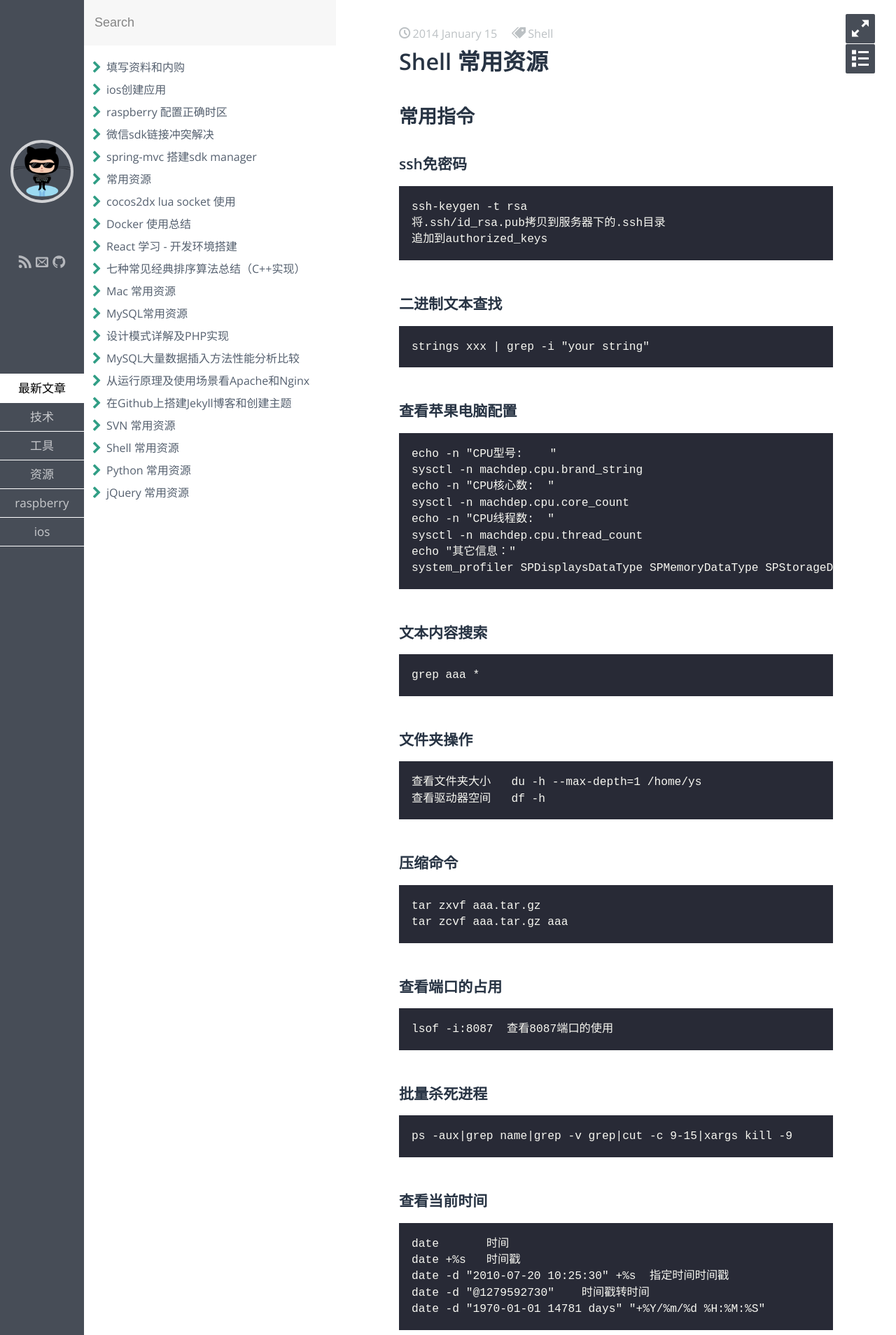
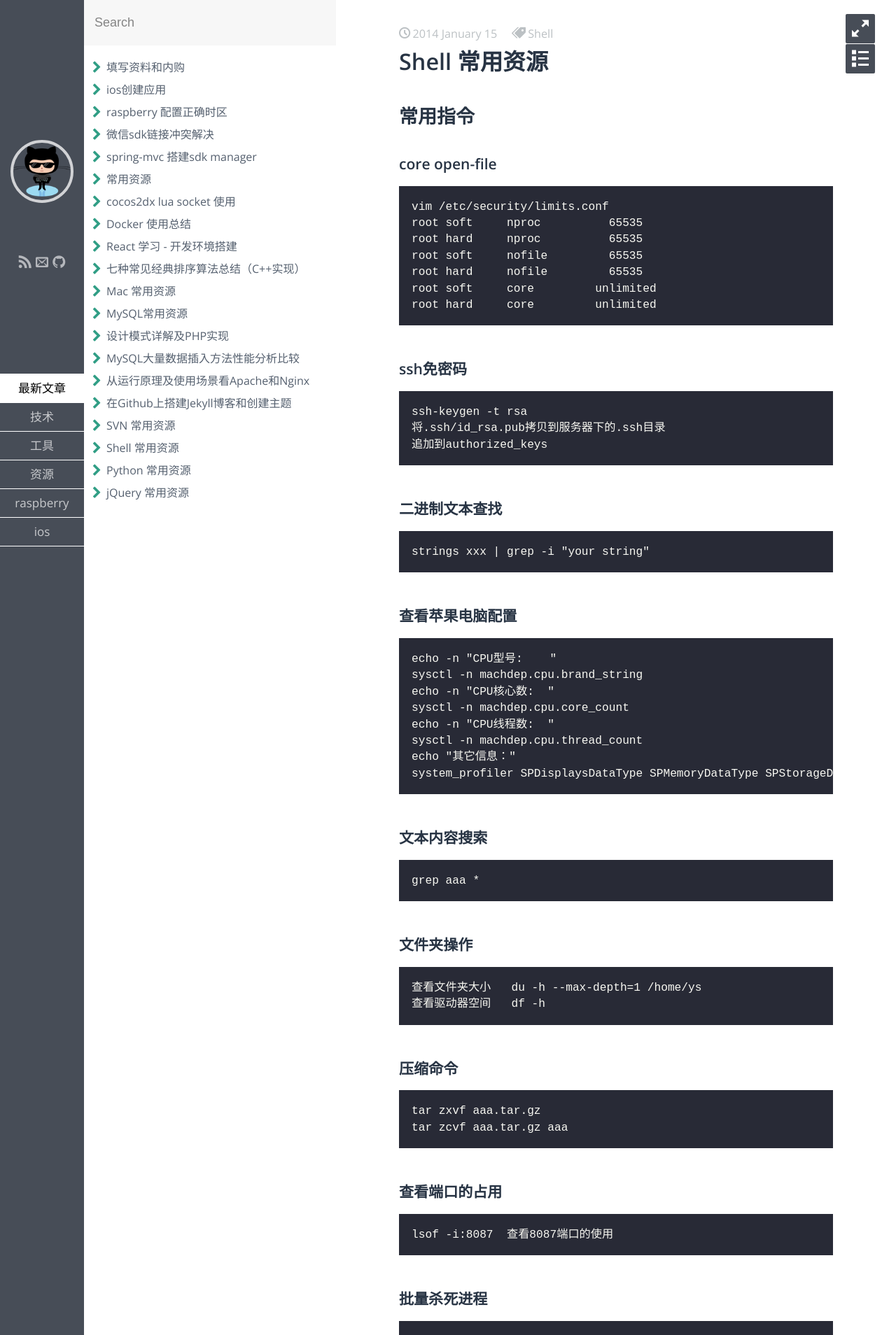
Before and after one commit to zhjzjnb/zhjzjnb.github.io, a Jekyll site: the page built from _posts/resource/2014-01-15-general-shell-resources.md, in a window 1280 px wide. Shown: the top 1908 px of the page at 70% size. Built offline with Jekyll 4.4.1, drawn with Linux system fonts in a browser that asks for light colours; some web fonts are replaced; some of the changed text lies outside the part shown.

Commit message:
Update 2014-01-15-general-shell-resources.md

```diff
--- a/_posts/resource/2014-01-15-general-shell-resources.md
+++ b/_posts/resource/2014-01-15-general-shell-resources.md
@@ -9,6 +9,15 @@ description:
 
 
 ## 常用指令
+
+###  core open-file
+    vim /etc/security/limits.conf
+    root soft     nproc          65535
+    root hard     nproc          65535
+    root soft     nofile         65535
+    root hard     nofile         65535
+    root soft     core         unlimited
+    root hard     core         unlimited
 
 ###  ssh免密码
     ssh-keygen -t rsa
```
